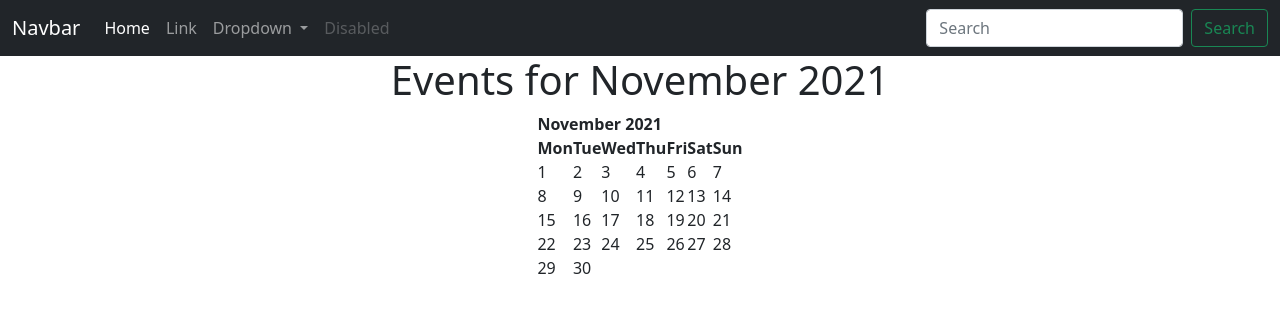
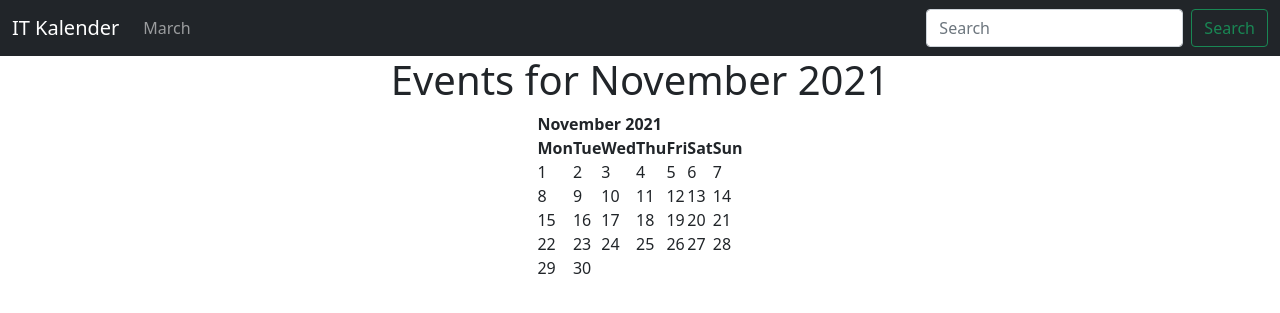
Before and after one commit to pdSquirrel/it_calendar, a Django app: page / in a window 1280 px wide. Shown: the top 313 px of the page. Run offline with Django 3.2, Linux system fonts and the light colour scheme.

Commit message:
finished integrating bootstrap

```diff
--- a/it_calendar/events/templates/events/base.html
+++ b/it_calendar/events/templates/events/base.html
@@ -16,6 +16,7 @@
     <title>Hello, world!</title>
   </head>
   <body>
+    {% include 'events/navbar.html' %}
     {% block content %} {% endblock %}
 
     <!-- Optional JavaScript; choose one of the two! -->
--- a/it_calendar/events/templates/events/home.html
+++ b/it_calendar/events/templates/events/home.html
@@ -1,63 +1,8 @@
 {% extends 'events/base.html' %} {% block content %}
-<nav class="navbar navbar-expand-lg navbar-dark bg-dark">
-  <div class="container-fluid">
-    <a class="navbar-brand" href="#">Navbar</a>
-    <button
-      class="navbar-toggler"
-      type="button"
-      data-bs-toggle="collapse"
-      data-bs-target="#navbarSupportedContent"
-      aria-controls="navbarSupportedContent"
-      aria-expanded="false"
-      aria-label="Toggle navigation"
-    >
-      <span class="navbar-toggler-icon"></span>
-    </button>
-    <div class="collapse navbar-collapse" id="navbarSupportedContent">
-      <ul class="navbar-nav me-auto mb-2 mb-lg-0">
-        <li class="nav-item">
-          <a class="nav-link active" aria-current="page" href="#">Home</a>
-        </li>
-        <li class="nav-item">
-          <a class="nav-link" href="#">Link</a>
-        </li>
-        <li class="nav-item dropdown">
-          <a
-            class="nav-link dropdown-toggle"
-            href="#"
-            id="navbarDropdown"
-            role="button"
-            data-bs-toggle="dropdown"
-            aria-expanded="false"
-          >
-            Dropdown
-          </a>
-          <ul class="dropdown-menu" aria-labelledby="navbarDropdown">
-            <li><a class="dropdown-item" href="#">Action</a></li>
-            <li><a class="dropdown-item" href="#">Another action</a></li>
-            <li><hr class="dropdown-divider" /></li>
-            <li><a class="dropdown-item" href="#">Something else here</a></li>
-          </ul>
-        </li>
-        <li class="nav-item">
-          <a class="nav-link disabled">Disabled</a>
-        </li>
-      </ul>
-      <form class="d-flex">
-        <input
-          class="form-control me-2"
-          type="search"
-          placeholder="Search"
-          aria-label="Search"
-        />
-        <button class="btn btn-outline-success" type="submit">Search</button>
-      </form>
-    </div>
-  </div>
-</nav>
-<center>
-  <h1>Events for {{ month }} {{ year }}</h1>
-  {{ cal|safe }}
-</center>
+
+  <center>
+    <h1>Events for {{ month }} {{ year }}</h1>
+    {{ cal|safe }}
+  </center>
 
 {% endblock %}
--- /dev/null
+++ b/it_calendar/events/templates/events/navbar.html
@@ -0,0 +1,32 @@
+<nav class="navbar navbar-expand-lg navbar-dark bg-dark">
+  <div class="container-fluid">
+    <a class="navbar-brand" href="{% url 'home' %}">IT Kalender</a>
+    <button
+      class="navbar-toggler"
+      type="button"
+      data-bs-toggle="collapse"
+      data-bs-target="#navbarSupportedContent"
+      aria-controls="navbarSupportedContent"
+      aria-expanded="false"
+      aria-label="Toggle navigation"
+    >
+      <span class="navbar-toggler-icon"></span>
+    </button>
+    <div class="collapse navbar-collapse" id="navbarSupportedContent">
+      <ul class="navbar-nav me-auto mb-2 mb-lg-0">
+        <li class="nav-item">
+          <a class="nav-link" href="{% url 'home' '2021' 'March' %}">March</a>
+        </li>
+      </ul>
+      <form class="d-flex">
+        <input
+          class="form-control me-2"
+          type="search"
+          placeholder="Search"
+          aria-label="Search"
+        />
+        <button class="btn btn-outline-success" type="submit">Search</button>
+      </form>
+    </div>
+  </div>
+</nav>
```
